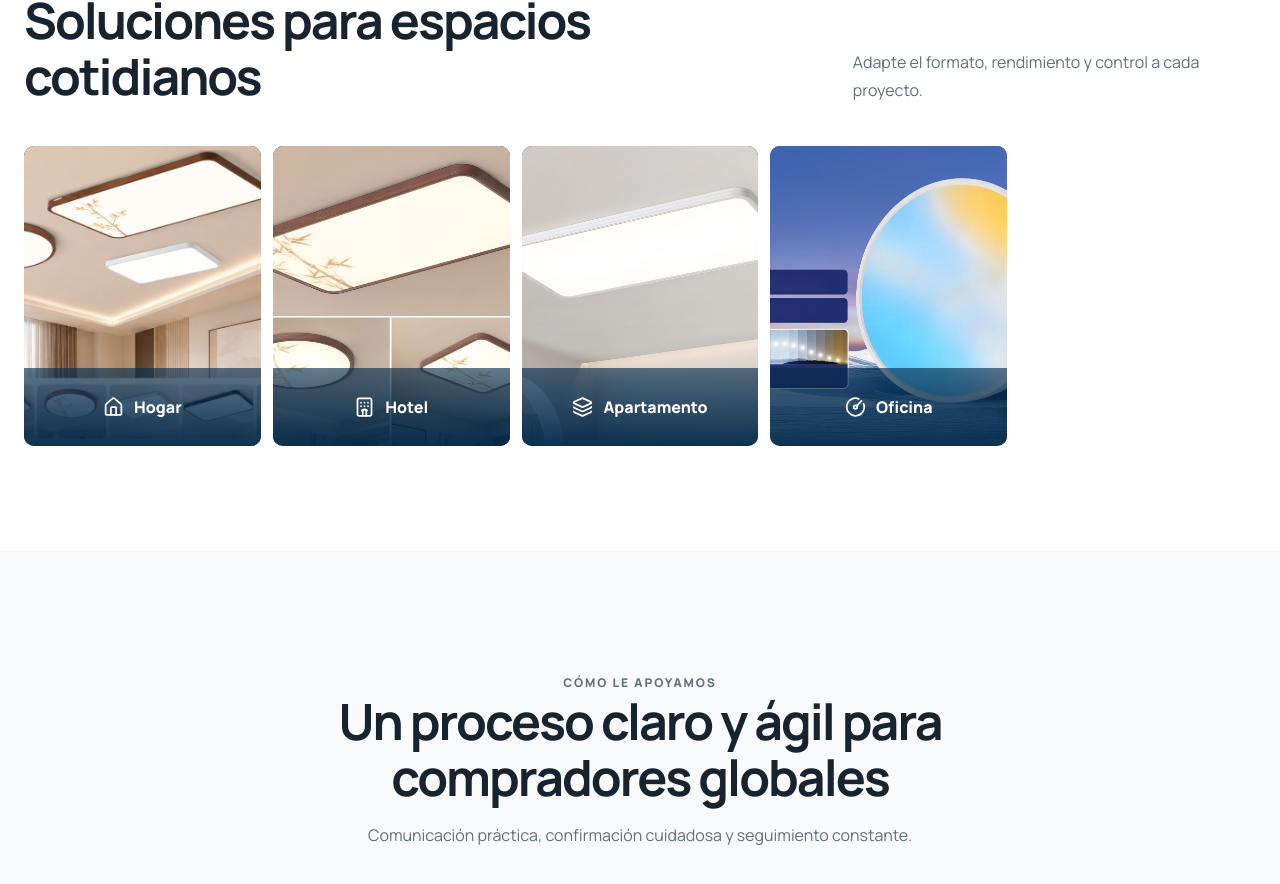
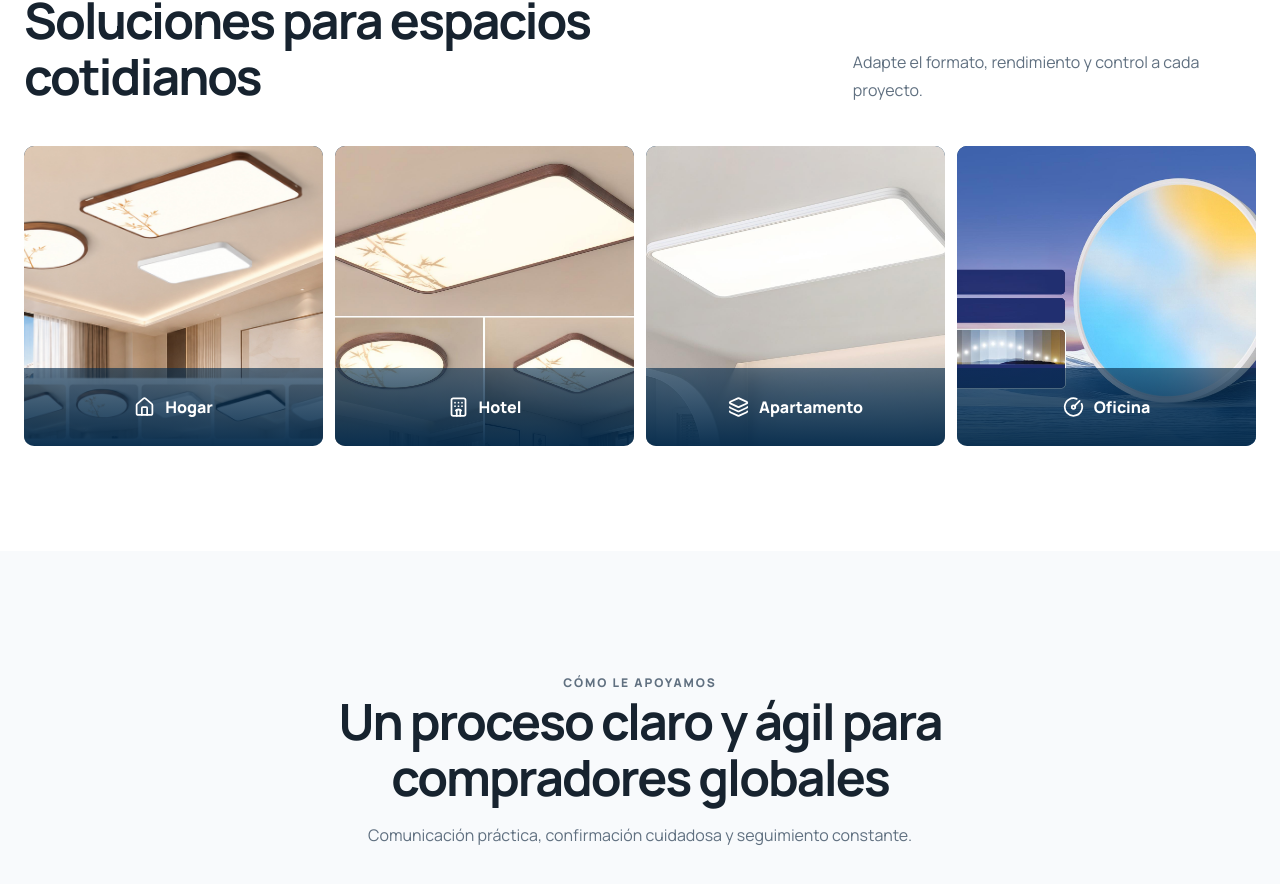
Before and after one commit to vancouver9866-eng/Website-Codex-Grow, a Next.js app: page /es in a window 1280 px wide. Shown: the part 4134-5018 px from the top of the page. Built offline with nearby package versions, Linux system fonts and the light colour scheme.

Commit message:
Adjust application card layout

```diff
--- a/app/globals.css
+++ b/app/globals.css
@@ -165,7 +165,7 @@ main[dir="rtl"] .language-menu > button { text-align: right; }
 .product-spotlight > img { object-fit: cover; }
 .spotlight-note { position: absolute; left: 18px; right: 18px; bottom: 18px; padding: 12px 15px; color: var(--blue-dark); background: rgba(255,255,255,.92); border-radius: 8px; display: flex; align-items: center; gap: 9px; font-size: 12px; font-weight: 800; }
 
-.application-grid { display: grid; grid-template-columns: repeat(5, 1fr); gap: 12px; }
+.application-grid { display: grid; grid-template-columns: repeat(4, 1fr); gap: 12px; }
 .application-card { height: 300px; position: relative; overflow: hidden; border-radius: 10px; background: var(--blue-dark); }
 .application-card > img { object-fit: cover; transition: transform .45s; }
 .application-card:hover > img { transform: scale(1.06); }
@@ -303,7 +303,6 @@ a.social-link:hover, a.social-link:focus-visible { color: #ffe39a; border-color:
   .custom-layout, .founder-layout, .faq-layout, .inquiry-layout { grid-template-columns: 1fr; }
   .custom-layout { gap: 45px; }
   .application-grid { grid-template-columns: 1fr 1fr; }
-  .application-card:last-child { grid-column: 1 / -1; }
   .process-grid { grid-template-columns: 1fr 1fr; }
   .process-step:nth-child(2n)::after { display: none; }
   .process-step:nth-child(3)::after { display: block; }
```
